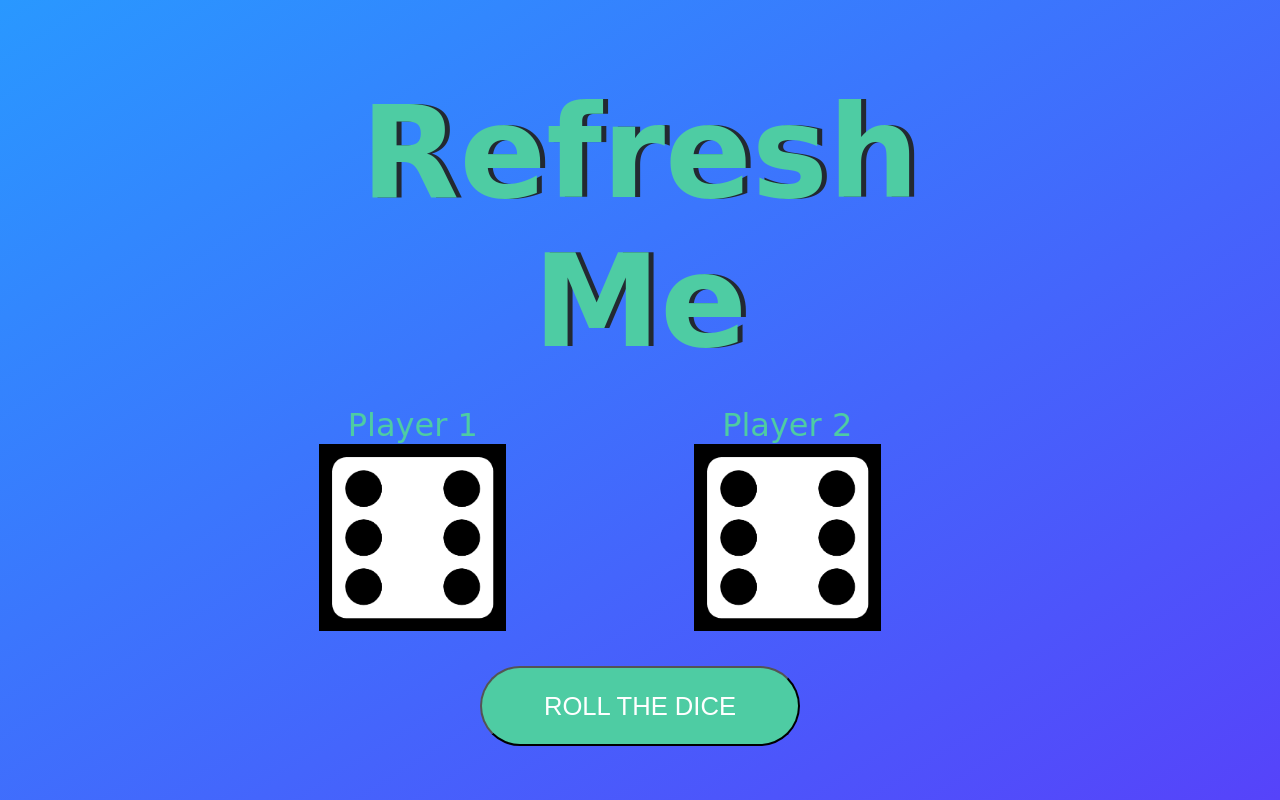
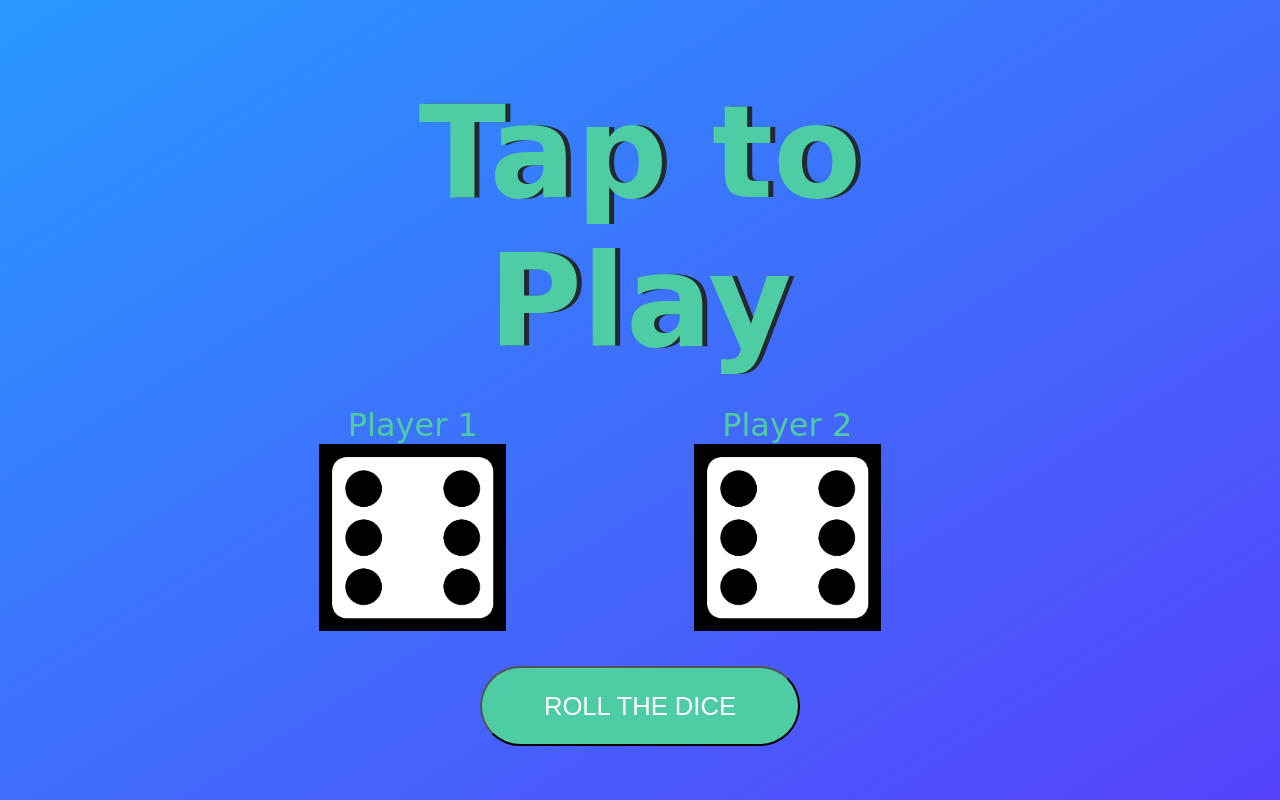
Before and after one commit to Dhyey2904/Dicee, a plain HTML site: page index.html in a window 1280 px wide. Drawn offline with Linux system fonts and the light colour scheme.

Commit message:
Update index.html

```diff
--- a/index.html
+++ b/index.html
@@ -14,7 +14,7 @@
   </head>
   <body>
     <div class="container">
-      <h1>Refresh Me</h1>
+      <h1>Tap to Play</h1>
 
       <div class="row">
         <div class="col-1-of-2">
```
